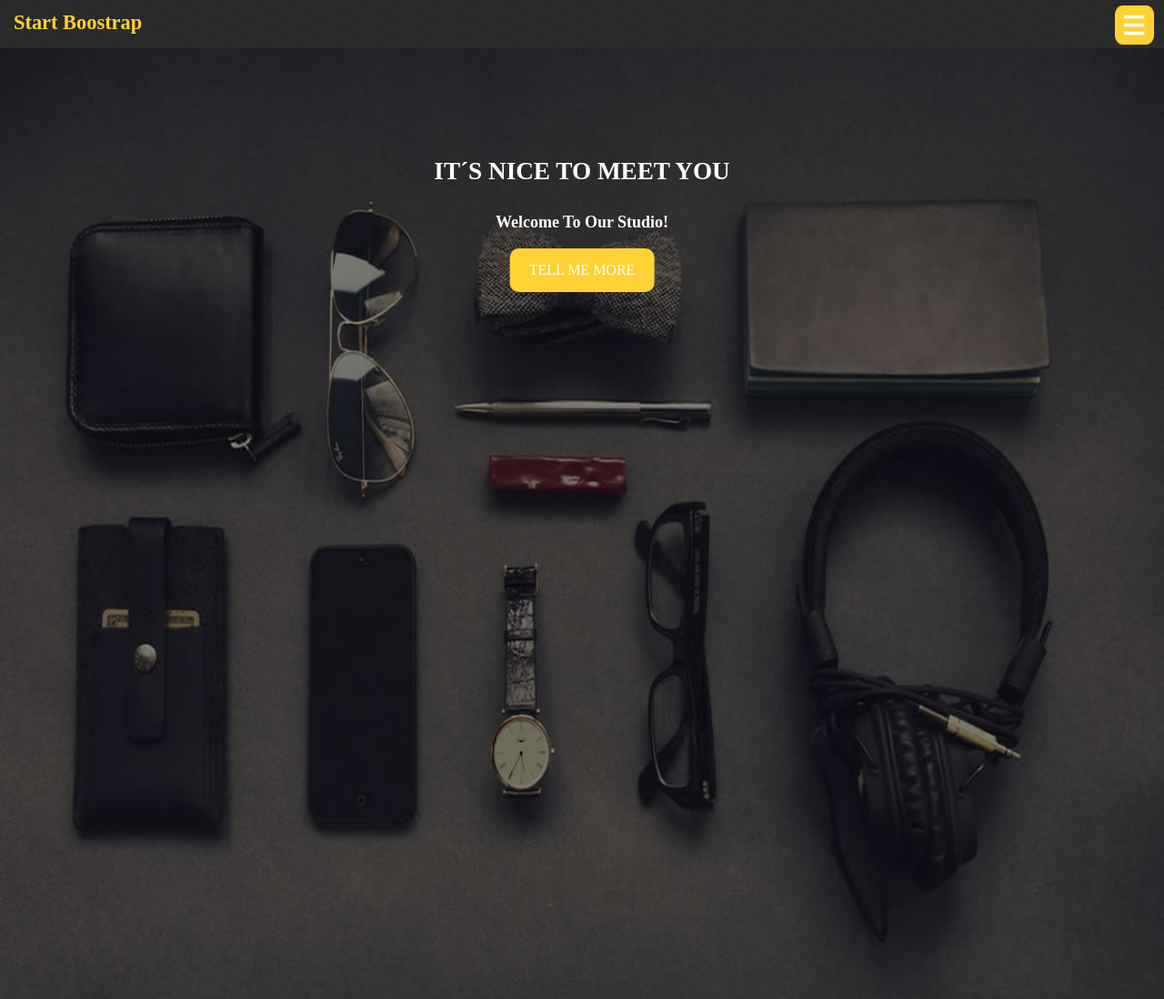
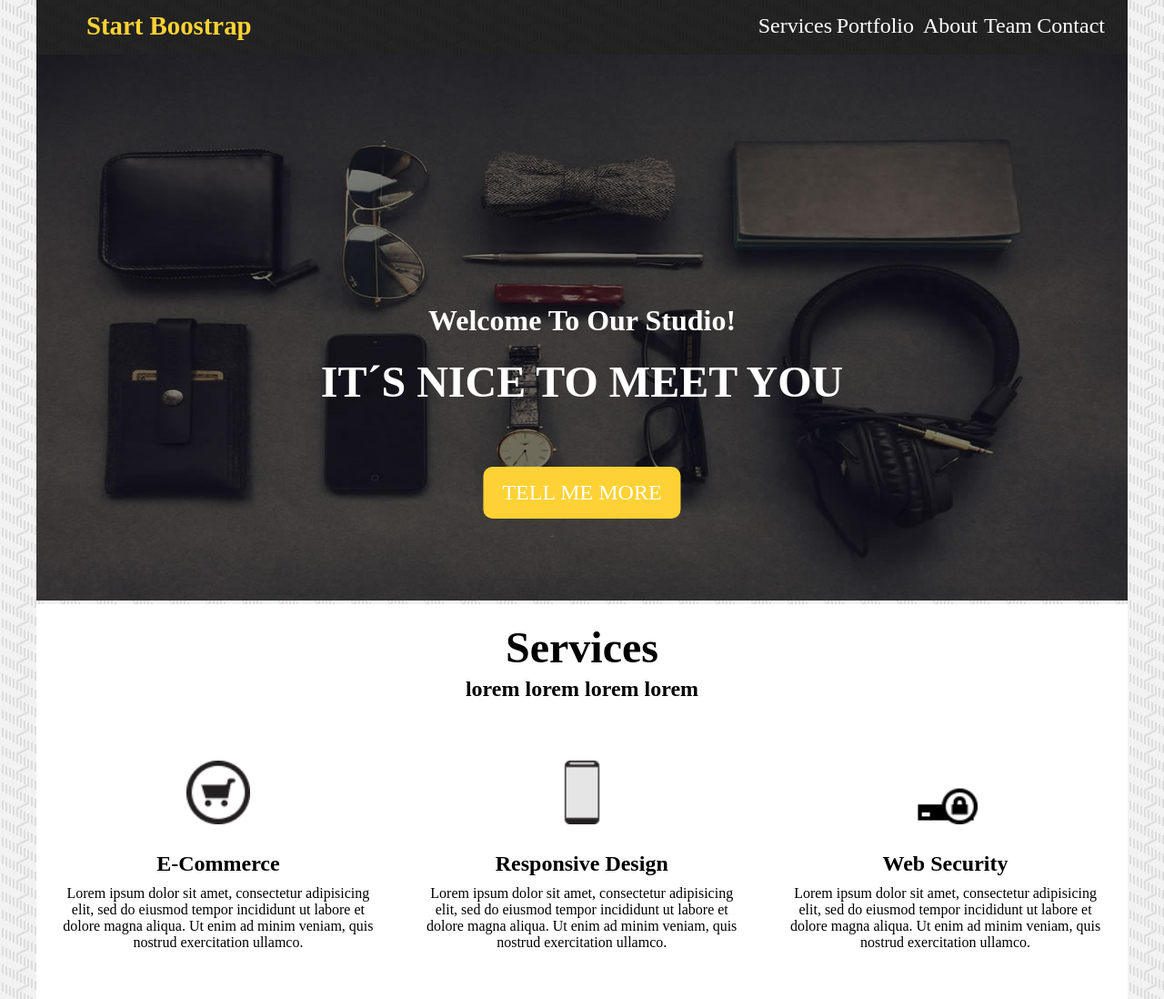
Before and after one commit to SoyLaTrufa/tp-frontend, a plain HTML site: page index.html in a window 1280 px wide. Shown: the top 1098 px of the page at 91% size. Drawn offline with nearby package versions, Linux system fonts and the light colour scheme.

Commit message:
mediqueries agregados

```diff
--- a/css/styles.css
+++ b/css/styles.css
@@ -1,12 +1,15 @@
 *{
   box-sizing: border-box;
   margin: 0;
+  font-size: 1em;
 }
 
 body{
   font-family: serif;
   background-image: url(../images/small_steps.png);
-  min-width: 340px;
+  min-width: 360px;
+  max-width: 1200px;
+  margin: auto;
 }
 
 ul{
@@ -38,7 +41,7 @@ h1{
 
 .toggle-nav{
   width: 45px;
-  margin: 5px 0;
+  margin: 1% 0;
   position: absolute;
   top: 0;
   right: 10px;
@@ -66,7 +69,7 @@ h1{
 .banner-container h3{
   color: white;
   text-align: center;
-  font-size: 18px;
+  font-size: 1.2em;
   position: absolute;
   left: 50%;
   top: 15%;
@@ -78,7 +81,7 @@ h1{
   color: white;
   font-size: 1.7em;
   left: 50%;
-  top: 120px;
+  top: 45%;
   position: absolute;
   transform: translateX(-50%);
   text-align: center;
@@ -92,13 +95,15 @@ h1{
   border-radius: 10px;
   position: absolute;
   left: 50%;
-  top: 220px;
+  top: 70%;
   transform: translateX(-50%);
 }
 
 .services{
   background-color: white;
 }
+
+/*##### SECCION SERVICIOS ####*/
 
 .services h2, h3, h4{
   text-align: center;
@@ -159,3 +164,110 @@ h1{
   width: 90%;
   margin: auto;
 }
+
+@media (min-width: 640px) {
+  .container{
+    margin: auto;
+  }
+  .toggle-nav{
+    display: none;
+  }
+  .main-header{
+   position: relative;
+   background-color: rgba(114, 117, 110, 0.4);
+  }
+  .main-nav{
+    display: block;
+  }
+  .main-nav a{
+    display: inline-block;
+    float: right;
+    padding: 5px 15px;
+    background-color: inherit;
+    position: absolute;
+    top: 10px;
+  }
+  .main-nav .btn-cont{
+    right: 10px;
+  }
+  .main-nav .btn-team{
+    right: 90px;
+  }
+  .main-nav .btn-about{
+    right: 150px;
+  }
+  .main-nav .btn-port{
+    right: 220px;
+  }
+  .main-nav .btn-serv{
+    right: 310px;
+  }
+  .banner-container h3{
+    top: 35%;
+  }
+  .banner-container h2{
+    top: 45%;
+    font-size: 2.2em;
+  }
+  .banner-container .more{
+    top: 65%;
+  }
+  .services p{
+    margin: 10px;
+  }
+  .portfolio{
+    overflow: hidden;
+  }
+  .portfolio-01{
+    width: 45%;
+    margin: 40px 15px;
+    float: left;
+  }
+}
+
+@media (min-width: 960px) {
+  h1{
+    font-size: 1.8em;
+    padding-left: 55px;
+  }
+  .main-nav a{
+    display: inline-block;
+    float: right;
+    padding: 5px 15px;
+    background-color: inherit;
+    position: absolute;
+    top: 10px;
+    font-size: 1.5em;
+  }
+  .banner-container img{
+    width: 100%;
+    height: 600px;
+  }
+  .banner-container h3{
+    top: 42%;
+    font-size: 2em;
+  }
+  .banner-container h2{
+    top: 55%;
+    font-size: 3em;
+  }
+  .banner-container .more{
+    top: 75%;
+    font-size: 1.5em;
+  }
+  .services{
+    overflow: hidden;
+  }
+  .block-services{
+    width: 31.66%;
+    margin: 20px 0.83%;
+    float: left;
+  }
+  .portfolio-01{
+    width: 30%;
+    margin: 20px 1.66%;
+    float: left;
+  }
+
+
+}
--- a/index.html
+++ b/index.html
@@ -16,19 +16,19 @@
         <nav class="main-nav">
           <ul>
             <li>
-              <a href="#">Services</a>
+              <a href="#" class="btn-serv">Services</a>
             </li>
             <li>
-              <a href="#">Portfolio</a>
+              <a href="#"class="btn-port">Portfolio</a>
             </li>
             <li>
-              <a href="#">About</a>
+              <a href="#" class="btn-about">About</a>
             </li>
             <li>
-              <a href="#">Team</a>
+              <a href="#"class="btn-team">Team</a>
             </li>
             <li>
-              <a href="#">Contact</a>
+              <a href="#" class="btn-cont">Contact</a>
             </li>
           </ul>
         </nav>
@@ -42,17 +42,17 @@
       <section class="services">
         <h2>Services</h2>
         <h4>lorem lorem lorem lorem</h4>
-        <article class="e-commerce">
+        <article class="block-services">
           <img src="icons/cart.png" alt="" class="icon-services">
           <h3>E-Commerce</h3>
           <p>Lorem ipsum dolor sit amet, consectetur adipisicing elit, sed do eiusmod tempor incididunt ut labore et dolore magna aliqua. Ut enim ad minim veniam, quis nostrud exercitation ullamco.</p>
         </article>
-        <article class="responsive">
+        <article class="block-services">
           <img src="icons/cellphone.png" alt="" class="icon-services">
           <h3>Responsive Design</h3>
           <p>Lorem ipsum dolor sit amet, consectetur adipisicing elit, sed do eiusmod tempor incididunt ut labore et dolore magna aliqua. Ut enim ad minim veniam, quis nostrud exercitation ullamco.</p>
         </article>
-        <article class="security">
+        <article class="block-services">
           <img src="icons/security.png" alt="" class="icon-services">
           <h3>Web Security</h3>
           <p>Lorem ipsum dolor sit amet, consectetur adipisicing elit, sed do eiusmod tempor incididunt ut labore et dolore magna aliqua. Ut enim ad minim veniam, quis nostrud exercitation ullamco.</p>
```
Also changed, not shown: commits.txt (added), 1 other file.
